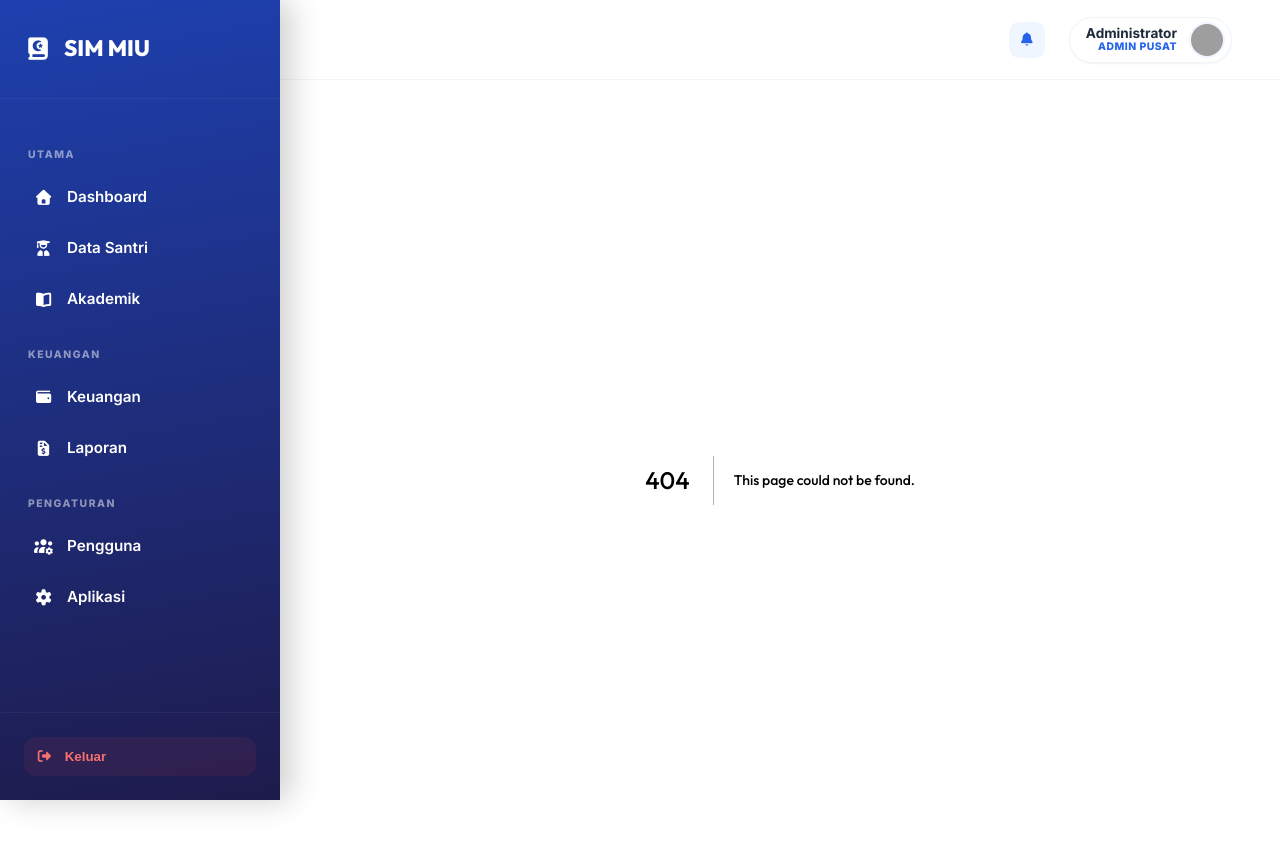
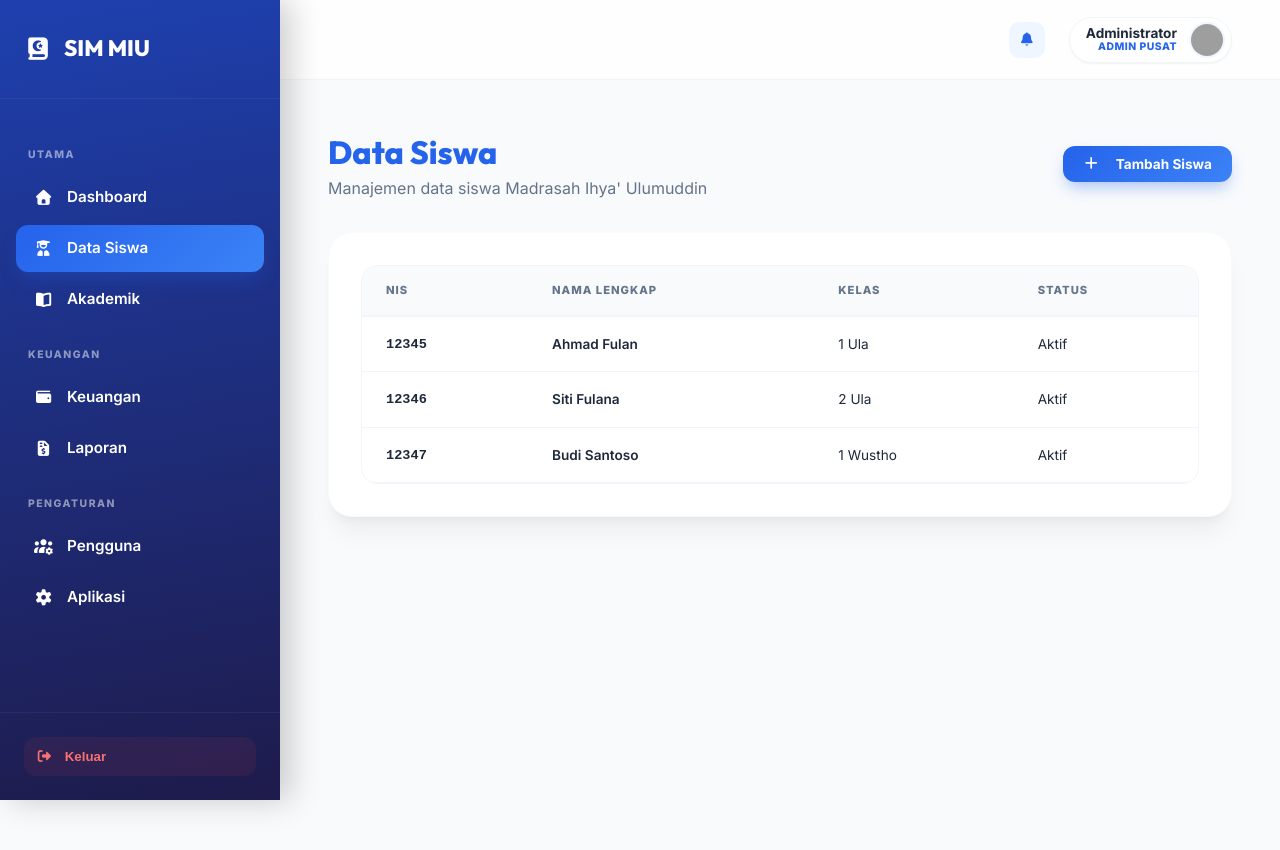
Before and after one commit to devppds/sim-miu, a Next.js app: page /siswa in a window 1280 px wide. Before the commit this address had no page. Shown: the top 850 px of the page. After the commit the page ends 800 px from the top, so only its background shows below. Built offline with nearby package versions, Linux system fonts and the light colour scheme; grey boxes are pictures that could not be loaded.

Commit message:
Rename Santri to Siswa module

```diff
--- a/app/santri/page.js
+++ b/app/siswa/page.js
@@ -3,7 +3,7 @@
 import React from 'react';
 import SortableTable from '@/components/SortableTable';
 
-export default function DataSantriPage() {
+export default function DataSiswaPage() {
     // Dummy data for now, waiting for real API integration
     const data = [
         { id: 1, nama: 'Ahmad Fulan', nis: '12345', kelas: '1 Ula', status: 'Aktif' },
@@ -15,11 +15,11 @@ export default function DataSantriPage() {
         <div className="view-container animate-in">
             <div style={{ marginBottom: '2rem', display: 'flex', justifyContent: 'space-between', alignItems: 'center' }}>
                 <div>
-                    <h1 style={{ fontSize: '2rem', fontWeight: 800, color: 'var(--primary)' }}>Data Santri</h1>
-                    <p style={{ color: 'var(--text-muted)' }}>Manajemen data santri Madrasah Ihya' Ulumuddin</p>
+                    <h1 style={{ fontSize: '2rem', fontWeight: 800, color: 'var(--primary)' }}>Data Siswa</h1>
+                    <p style={{ color: 'var(--text-muted)' }}>Manajemen data siswa Madrasah Ihya' Ulumuddin</p>
                 </div>
                 <button className="btn btn-primary">
-                    <i className="fas fa-plus" style={{ marginRight: '8px' }}></i> Tambah Santri
+                    <i className="fas fa-plus" style={{ marginRight: '8px' }}></i> Tambah Siswa
                 </button>
             </div>
 
@@ -41,7 +41,7 @@ export default function DataSantriPage() {
                     ]}
                     data={data}
                     loading={false}
-                    emptyMessage="Tidak ada data santri."
+                    emptyMessage="Tidak ada data siswa."
                 />
             </div>
         </div>
--- a/components/Sidebar.js
+++ b/components/Sidebar.js
@@ -28,9 +28,9 @@ export default function Sidebar() {
                         </Link>
                     </li>
                     <li>
-                        <Link href="/santri" className={`nav-link ${isActive('/santri')}`}>
+                        <Link href="/siswa" className={`nav-link ${isActive('/siswa')}`}>
                             <i className="fas fa-user-graduate"></i>
-                            <span>Data Santri</span>
+                            <span>Data Siswa</span>
                         </Link>
                     </li>
                     <li>
```
